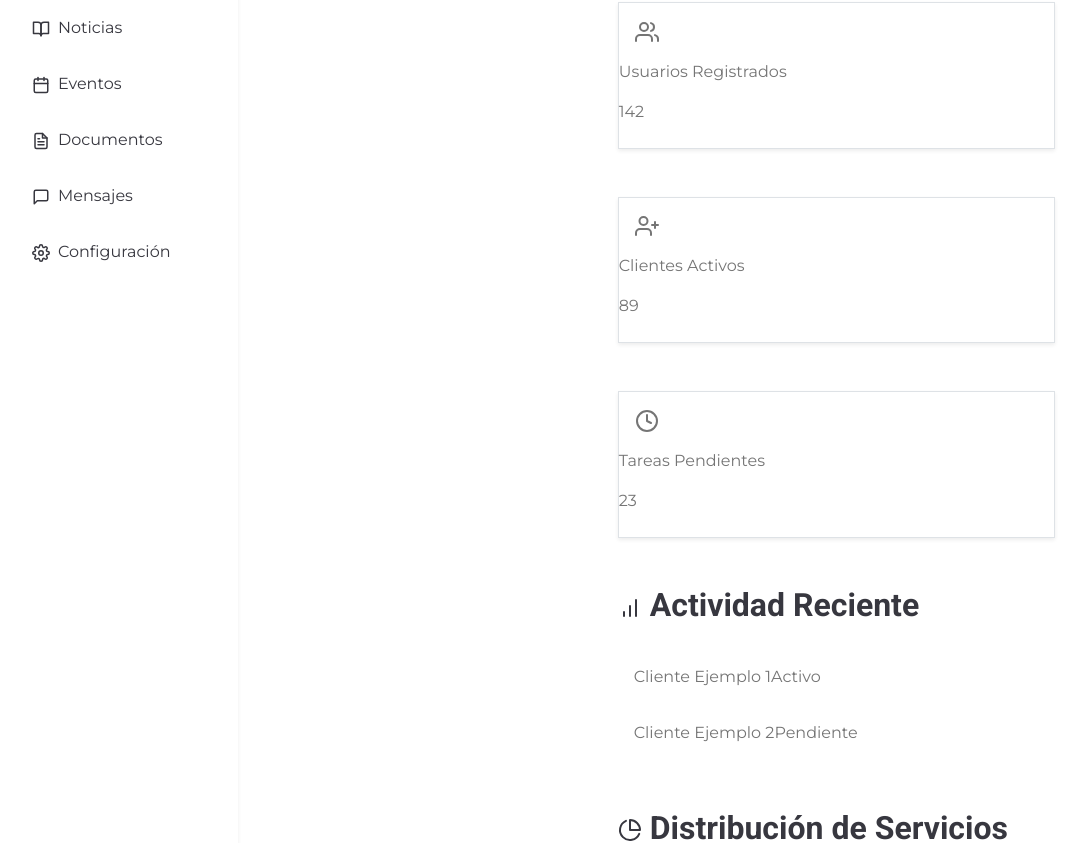
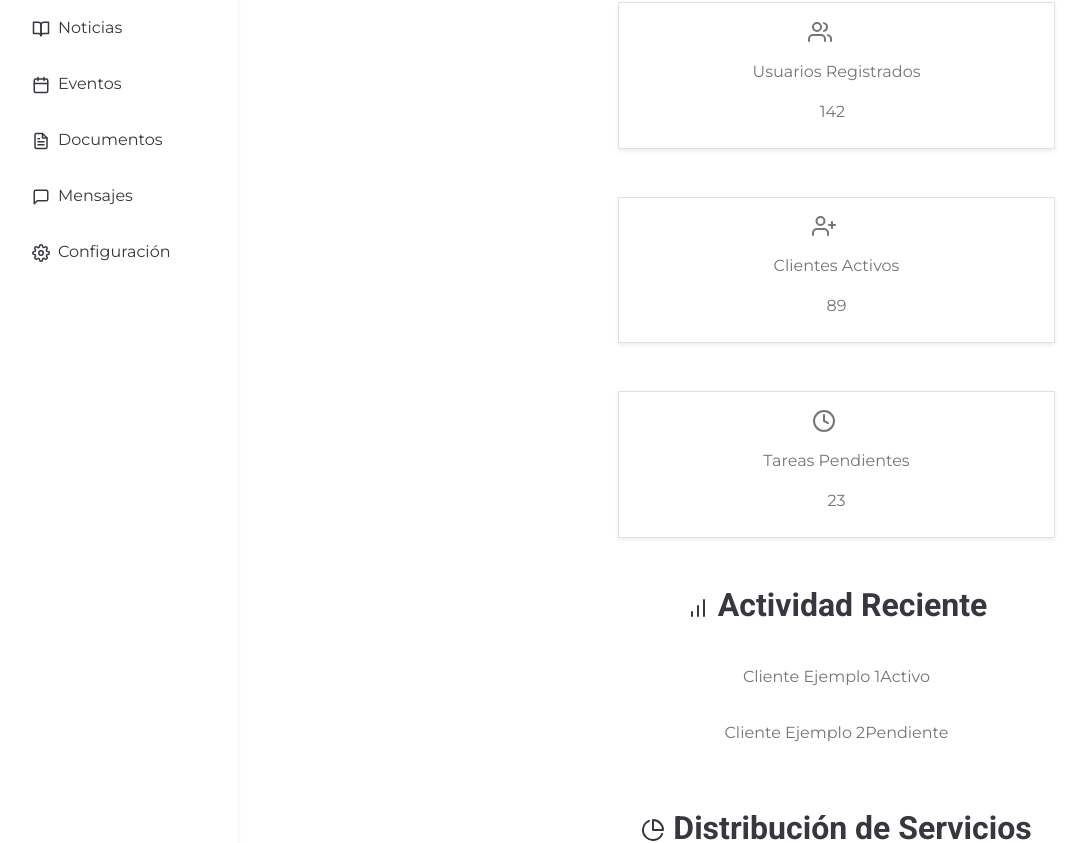
Before and after one commit to Gilbertmax/Web_Heza, a React (Create React App) app in the folder frontend/: page /admin/dashboard in a window 1280 px wide. Shown: the part 405-1248 px from the top of the page, without its empty margins (23-1109 px from the left). Built offline with nearby package versions, Linux system fonts and the light colour scheme.

Commit message:
update Dash
acomodo de recuersos

```diff
--- a/frontend/src/pages/admin/Dashboard.jsx
+++ b/frontend/src/pages/admin/Dashboard.jsx
@@ -135,20 +135,20 @@ const Dashboard = ({ isAdmin = false }) => {
 
       {/* Stats Cards */}
       <div className="grid grid-cols-1 md:grid-cols-2 lg:grid-cols-3 gap-4">
-        <div className="feature-card bg-white rounded-4 p-4 shadow-hover ">
-           <StatCard icon={Users} title="Usuarios Registrados" value={stats.totalUsers} color="fas fa-rocket me-2" />
+        <div className="feature-card bg-white rounded-4 p-4 shadow-hover col-12 text-center">
+           <StatCard icon={Users} title="Usuarios Registrados" value={stats.totalUsers} color=" mr-2 text-green-600" />
         </div>
-        <div className="feature-card bg-white rounded-4 p-4 shadow-hover">
-           <StatCard icon={UserPlus} title="Clientes Activos" value={stats.activeClients} color="green" />
+        <div className="feature-card bg-white rounded-4 p-4 shadow-hover col-12 text-center">
+           <StatCard icon={UserPlus} title="Clientes Activos" value={stats.activeClients} color="text-primary-600" />
         </div>
-        <div className="feature-card bg-white rounded-4 p-4 shadow-hover">
-           <StatCard icon={Clock} title="Tareas Pendientes" value={stats.pendingTasks} color="yellow" />
+        <div className="feature-card bg-white rounded-4 p-4 shadow-hover col-12 text-center">
+           <StatCard icon={Clock} title="Tareas Pendientes" value={stats.pendingTasks} color="text-primary-600" />
         </div>
       </div>
 
       {/* Charts Section */}
-      <div className="grid grid-cols-1 md:grid-cols-2 lg:grid-cols-3 gap-4 ">
-        <div className="feature-card bg-white rounded-4 p-4 shadow-hover">
+      <div className="grid grid-cols-1 md:grid-cols-2 lg:grid-cols-3 gap-4 text-center">
+        <div className="feature-card bg-white rounded-4 p-4 shadow-hover ">
           <h2 className="text-xl font-bold text-gray-800 mb-4 flex items-center">
             <BarChart size={24} className="mr-2 text-primary-600" />
             Actividad Reciente
```
